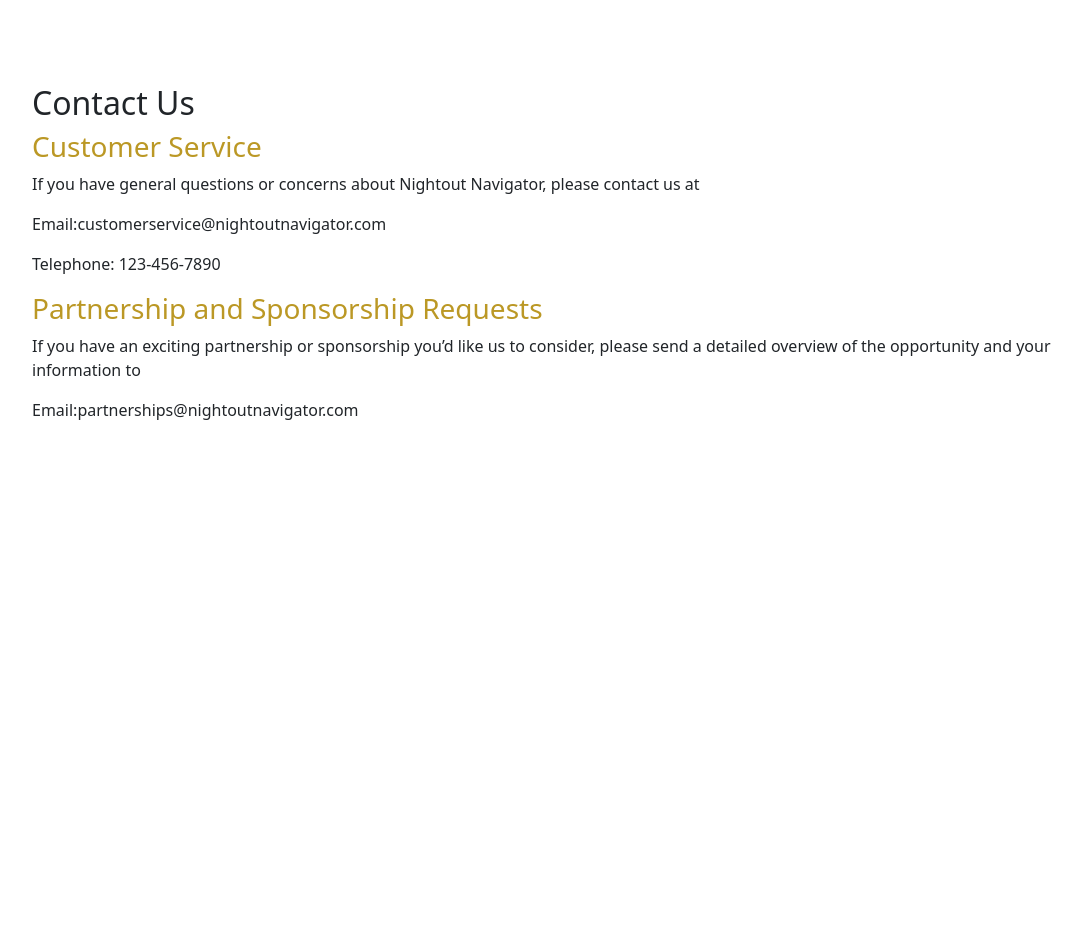
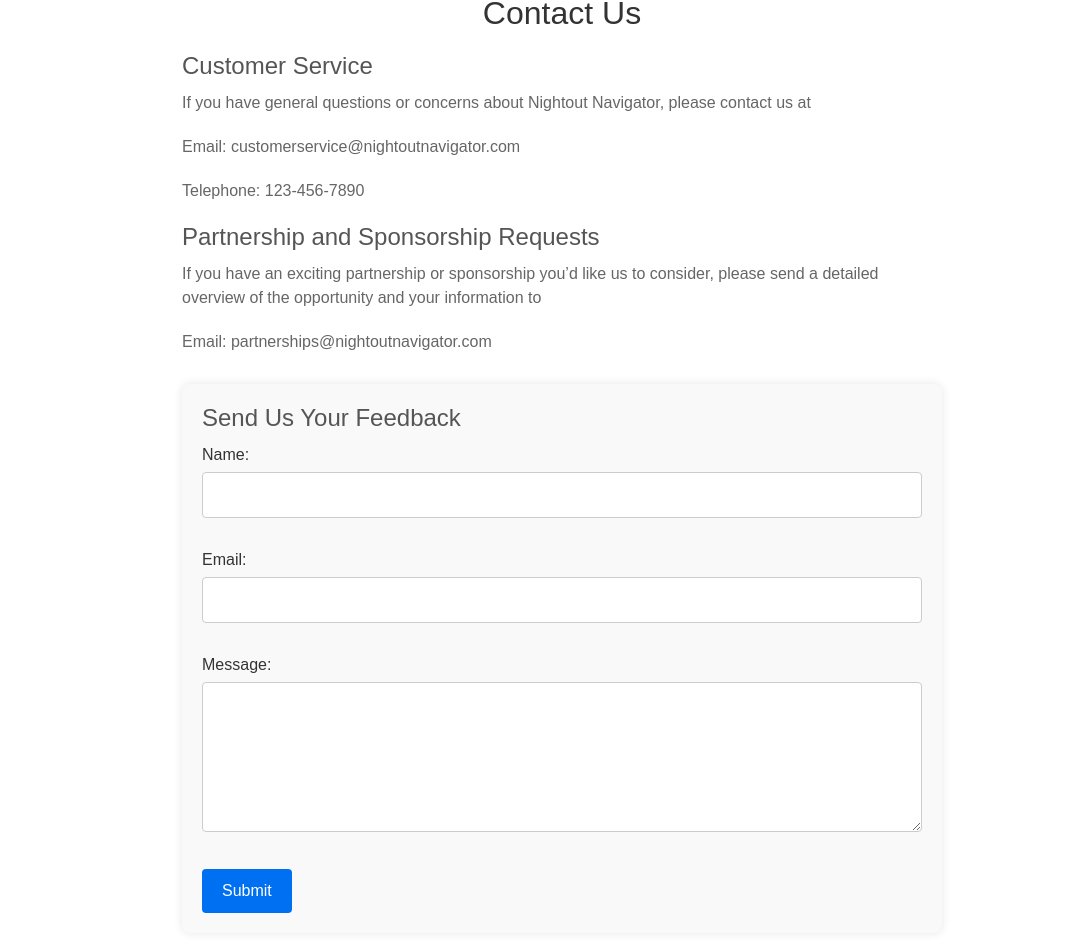
Before and after one commit to afiivy/CapstonActivityPlanner, a Next.js app: page /contact in a window 1280 px wide. Shown: the part 148-1100 px from the top of the page, without its empty margins (78-1157 px from the left). Before the commit the page ends 800 px from the top, so only its background shows below. Built offline with nearby package versions, Linux system fonts and the light colour scheme.

Commit message:
added a contact form to the contact page , api was added and updated css sheet

```diff
--- /dev/null
+++ b/src/pages/api/contact.js
@@ -0,0 +1,16 @@
+// pages/api/contact.js
+
+export default function handler(req, res) {
+    if (req.method === 'POST') {
+      // Handle the POST request (e.g., process the form data)
+      const { name, email, message } = req.body;
+
+      // sends the data to a database or email service
+      console.log({ name, email, message });
+
+      res.status(200).json({ message: 'Message sent successfully!' });
+    } else {
+      // Handle any other HTTP method
+      res.status(405).json({ message: 'Method not allowed' });
+    }
+  }
--- a/src/pages/contact/index.jsx
+++ b/src/pages/contact/index.jsx
@@ -1,24 +1,104 @@
-import React from 'react'
+import React, { useState } from 'react';
 import Header from '@/components/Header';
+
 export default function Contact() {
+  const [formData, setFormData] = useState({
+    name: '',
+    email: '',
+    message: '',
+  });
+
+  const handleChange = (e) => {
+    setFormData({
+      ...formData,
+      [e.target.name]: e.target.value,
+    });
+  };
+
+  const handleSubmit = async (e) => {
+    e.preventDefault();
+
+    try {
+      const res = await fetch('/api/contact', {
+        method: 'POST',
+        headers: {
+          'Content-Type': 'application/json',
+        },
+        body: JSON.stringify(formData),
+      });
+
+      if (res.ok) {
+        alert('Thank you for your message! We will get back to you shortly.');
+        setFormData({
+          name: '',
+          email: '',
+          message: '',
+        });
+      } else {
+        const errorData = await res.json();
+        alert(`Error: ${errorData.message}`);
+      }
+    } catch (error) {
+      console.error('An unexpected error occurred:', error);
+      alert('An unexpected error occurred. Please try again later.');
+    }
+  };
 
   return (
-    <><Header />
-    <div className='contact'>
-      <h2>Contact Us</h2>
-      <div>
+    <>
+      <Header />
+      <div className='contact'>
+        <h2>Contact Us</h2>
+        <div>
           <h3>Customer Service</h3>
           <p>If you have general questions or concerns about Nightout Navigator, please contact us at</p>
-          <p>Email:customerservice@nightoutnavigator.com</p>
+          <p>Email: customerservice@nightoutnavigator.com</p>
           <p>Telephone: 123-456-7890</p>
-      </div>
-      <div>
+        </div>
+        <div>
           <h3>Partnership and Sponsorship Requests</h3>
           <p>If you have an exciting partnership or sponsorship you’d like us to consider, please send a detailed overview of the opportunity and your information to</p>
-          <p>Email:partnerships@nightoutnavigator.com</p>
-
+          <p>Email: partnerships@nightoutnavigator.com</p>
+        </div>
+        <div className='feedback-form'>
+          <h3>Send Us Your Feedback</h3>
+          <form onSubmit={handleSubmit}>
+            <div>
+              <label htmlFor='name'>Name:</label>
+              <input
+                type='text'
+                id='name'
+                name='name'
+                value={formData.name}
+                onChange={handleChange}
+                required
+              />
+            </div>
+            <div>
+              <label htmlFor='email'>Email:</label>
+              <input
+                type='email'
+                id='email'
+                name='email'
+                value={formData.email}
+                onChange={handleChange}
+                required
+              />
+            </div>
+            <div>
+              <label htmlFor='message'>Message:</label>
+              <textarea
+                id='message'
+                name='message'
+                value={formData.message}
+                onChange={handleChange}
+                required
+              />
+            </div>
+            <button type='submit'>Submit</button>
+          </form>
+        </div>
       </div>
-    </div></>
-
-  )
+    </>
+  );
 }
--- a/src/styles/Contact.css
+++ b/src/styles/Contact.css
@@ -1,9 +1,127 @@
-h3 {
-    font-size: 18;
-    color:rgb(187, 152, 37);
-}
-.contact{
-    margin: 60px;
-    text-decoration: none;
-    padding: 50px;
-}
+/* General container for the Contact Us page */
+.contact {
+    max-width: 800px;
+    margin: 0 auto;
+    padding: 20px;
+    font-family: Arial, sans-serif;
+  }
+
+  h2 {
+    text-align: center;
+    font-size: 2rem;
+    margin-bottom: 20px;
+    color: #333;
+  }
+
+  h3 {
+    font-size: 1.5rem;
+    color: #555;
+    margin-bottom: 10px;
+  }
+
+  p {
+    font-size: 1rem;
+    color: #666;
+    margin-bottom: 20px;
+  }
+
+  /* Styling the feedback form container */
+  .feedback-form {
+    background-color: #f9f9f9;
+    padding: 20px;
+    border-radius: 8px;
+    box-shadow: 0 0 10px rgba(0, 0, 0, 0.1);
+    margin-top: 30px;
+  }
+
+  /* Form labels */
+  .feedback-form label {
+    display: block;
+    font-size: 1rem;
+    color: #333;
+    margin-bottom: 5px;
+  }
+
+  /* Form input fields */
+  .feedback-form input[type="text"],
+  .feedback-form input[type="email"],
+  .feedback-form textarea {
+    width: 100%;
+    padding: 10px;
+    margin-bottom: 15px;
+    border: 1px solid #ccc;
+    border-radius: 4px;
+    font-size: 1rem;
+    color: #333;
+  }
+
+  /* Input and textarea hover & focus states */
+  .feedback-form input[type="text"]:hover,
+  .feedback-form input[type="email"]:hover,
+  .feedback-form textarea:hover {
+    border-color: #888;
+  }
+
+  .feedback-form input[type="text"]:focus,
+  .feedback-form input[type="email"]:focus,
+  .feedback-form textarea:focus {
+    border-color: #0070f3;
+    outline: none;
+  }
+
+  /* Textarea specific styling */
+  .feedback-form textarea {
+    height: 150px;
+    resize: vertical;
+  }
+
+  /* Submit button styling */
+  .feedback-form button {
+    display: inline-block;
+    padding: 10px 20px;
+    background-color: #0070f3;
+    color: white;
+    border: none;
+    border-radius: 4px;
+    font-size: 1rem;
+    cursor: pointer;
+    transition: background-color 0.3s ease;
+  }
+
+  /* Button hover state */
+  .feedback-form button:hover {
+    background-color: #005bb5;
+  }
+
+  /* Responsive Design */
+  @media (max-width: 600px) {
+    .contact {
+      padding: 10px;
+    }
+
+    h2 {
+      font-size: 1.5rem;
+    }
+
+    h3 {
+      font-size: 1.25rem;
+    }
+
+    p {
+      font-size: 0.9rem;
+    }
+
+    .feedback-form {
+      padding: 15px;
+    }
+
+    .feedback-form input[type="text"],
+    .feedback-form input[type="email"],
+    .feedback-form textarea {
+      font-size: 0.9rem;
+    }
+
+    .feedback-form button {
+      font-size: 0.9rem;
+    }
+  }
```
